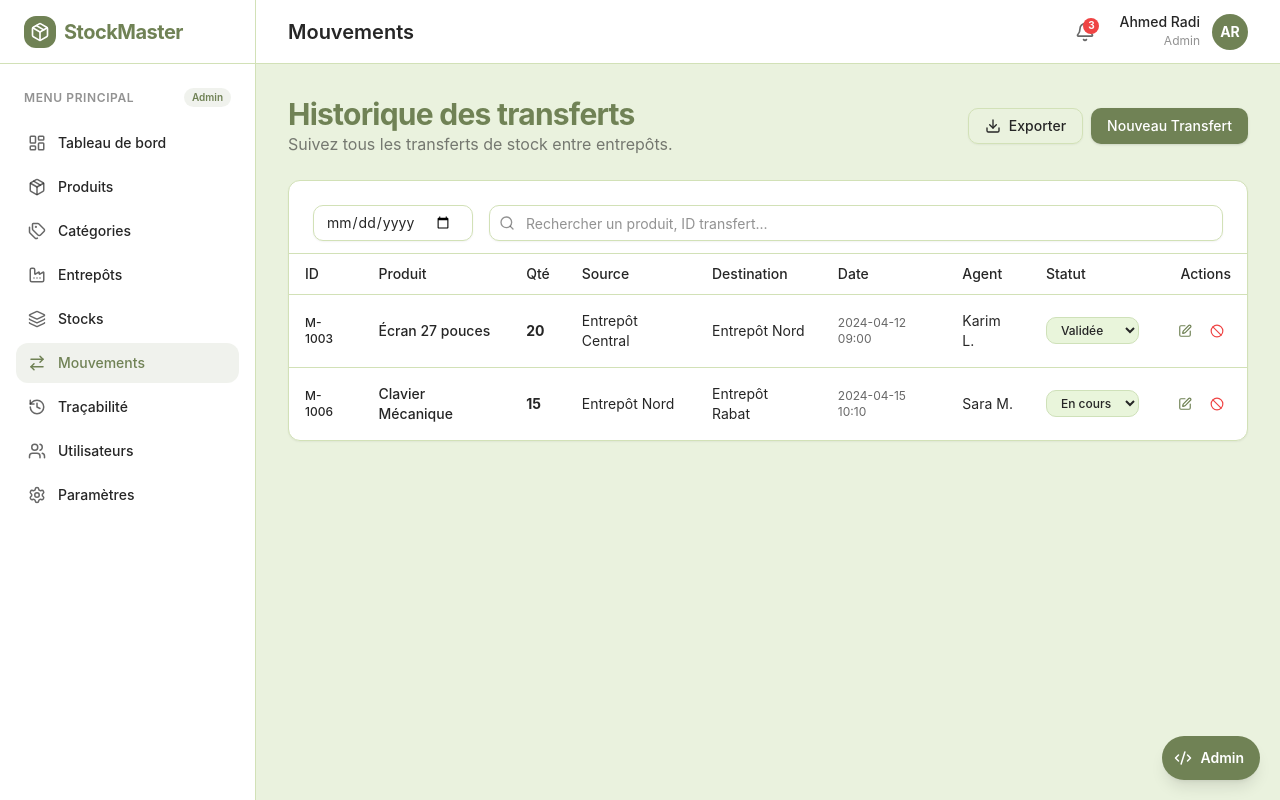
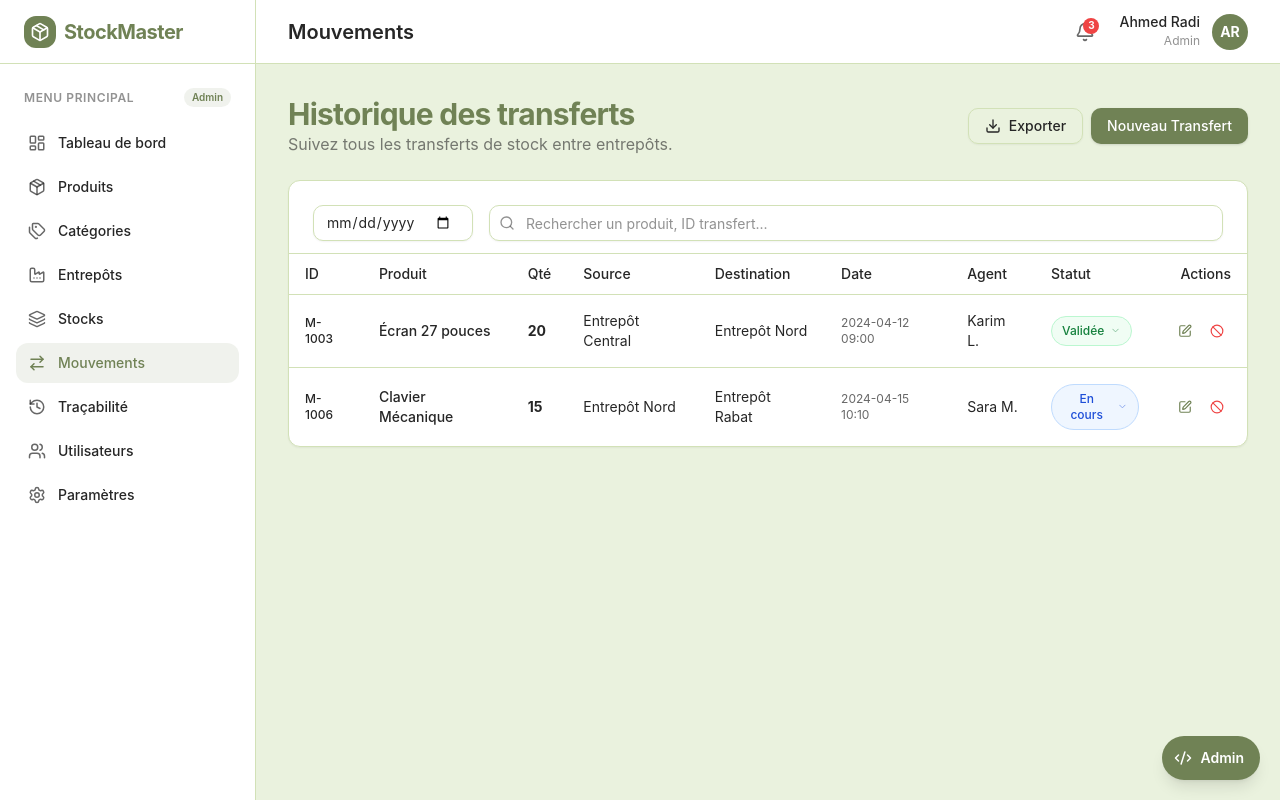
Before and after one commit to YounessLamnaouar/stock-management-frontend, a React (Vite) app: page /admin/mouvements in a window 1280 px wide. Built offline with nearby package versions, Linux system fonts and the light colour scheme; sample sign-in values are in the browser's storage.

Commit message:
change the status background in Mouvements

```diff
--- a/src/pages/Movements.jsx
+++ b/src/pages/Movements.jsx
@@ -1,9 +1,9 @@
-import { useState } from "react";
+import { useState, useRef, useEffect } from "react";
 import { Card, CardContent, CardHeader, CardTitle } from "../components/ui/card";
 import { Table, TableBody, TableCell, TableHead, TableHeader, TableRow } from "../components/ui/table";
 import { Input } from "../components/ui/input";
 import { Button } from "../components/ui/button";
-import { Download, Search, Edit, Ban, X } from "lucide-react";
+import { Download, Search, Edit, Ban, X, ChevronDown } from "lucide-react";
 import { mockMovements, mockWarehouses, mockProducts } from "../data/mock";
 import { usePermissions } from "../hooks/usePermissions";
 
@@ -45,6 +45,56 @@ const Field = ({ label, required, hint, children }) => (
 );
 
 const selectClass = "flex h-10 w-full rounded-md border border-input bg-surface/30 px-3 py-1 text-sm shadow-sm transition-colors focus-visible:outline-none focus-visible:ring-1 focus-visible:ring-ring";
+
+const STATUS_OPTIONS = [
+  { value: "En cours", dot: "bg-blue-500",  pill: "bg-blue-50 text-blue-700 border-blue-200",   hover: "hover:bg-blue-50 hover:text-blue-700" },
+  { value: "Validée",  dot: "bg-green-500", pill: "bg-green-50 text-green-700 border-green-200", hover: "hover:bg-green-50 hover:text-green-700" },
+  { value: "Annulée",  dot: "bg-red-500",   pill: "bg-red-50 text-red-700 border-red-200",       hover: "hover:bg-red-50 hover:text-red-700" },
+];
+
+const StatusSelect = ({ value, onChange, disabled }) => {
+  const [open, setOpen] = useState(false);
+  const ref = useRef(null);
+  const current = STATUS_OPTIONS.find(o => o.value === value) || STATUS_OPTIONS[0];
+
+  useEffect(() => {
+    if (!open) return;
+    const handler = (e) => { if (ref.current && !ref.current.contains(e.target)) setOpen(false); };
+    document.addEventListener("mousedown", handler);
+    return () => document.removeEventListener("mousedown", handler);
+  }, [open]);
+
+  return (
+    <div ref={ref} className="relative inline-block">
+      <button
+        type="button"
+        onClick={() => !disabled && setOpen(o => !o)}
+        className={`flex items-center gap-1.5 text-xs font-medium px-2.5 py-1.5 rounded-full border transition-colors ${current.pill} ${disabled ? "" : "cursor-pointer"}`}
+      >
+        {current.value}
+        {!disabled && <ChevronDown size={11} className="opacity-50" />}
+      </button>
+
+      {open && (
+        <div className="absolute top-full left-0 mt-1.5 bg-white border border-border/60 rounded-xl shadow-xl z-50 overflow-hidden min-w-[120px] py-1">
+          {STATUS_OPTIONS.map(opt => (
+            <button
+              key={opt.value}
+              type="button"
+              onClick={() => { onChange(opt.value); setOpen(false); }}
+              className={`w-full text-left text-xs font-medium px-3 py-2.5 flex items-center gap-2.5 transition-colors ${
+                opt.value === value ? opt.pill : `text-foreground/70 ${opt.hover}`
+              }`}
+            >
+              <span className={`w-2 h-2 rounded-full shrink-0 ${opt.dot}`} />
+              {opt.value}
+            </button>
+          ))}
+        </div>
+      )}
+    </div>
+  );
+};
 
 export default function Movements() {
   const { can } = usePermissions();
@@ -184,33 +234,11 @@ export default function Movements() {
                   <TableCell className="text-xs text-foreground/70">{mvt.date}</TableCell>
                   <TableCell>{mvt.agent}</TableCell>
                   <TableCell>
-                    {can.editMovements ? (
-                      <select
-                        value={mvt.status || "En cours"}
-                        onChange={e => handleStatusChange(mvt.id, e.target.value)}
-                        className={`text-xs font-medium px-2.5 py-1 rounded-full border cursor-pointer outline-none ${
-                          (mvt.status || "En cours") === "Validée"
-                            ? "bg-green-50 text-green-700 border-green-200"
-                            : (mvt.status || "En cours") === "Annulée"
-                            ? "bg-red-50 text-red-700 border-red-200"
-                            : "bg-blue-50 text-blue-700 border-blue-200"
-                        }`}
-                      >
-                        <option value="En cours">En cours</option>
-                        <option value="Validée">Validée</option>
-                        <option value="Annulée">Annulée</option>
-                      </select>
-                    ) : (
-                      <span className={`text-xs font-medium px-2.5 py-1 rounded-full border inline-block ${
-                        (mvt.status || "En cours") === "Validée"
-                          ? "bg-green-50 text-green-700 border-green-200"
-                          : (mvt.status || "En cours") === "Annulée"
-                          ? "bg-red-50 text-red-700 border-red-200"
-                          : "bg-blue-50 text-blue-700 border-blue-200"
-                      }`}>
-                        {mvt.status || "En cours"}
-                      </span>
-                    )}
+                    <StatusSelect
+                      value={mvt.status || "En cours"}
+                      onChange={newStatus => handleStatusChange(mvt.id, newStatus)}
+                      disabled={!can.editMovements}
+                    />
                   </TableCell>
                   <TableCell className="text-right">
                     <div className="flex items-center justify-end gap-1">
```
